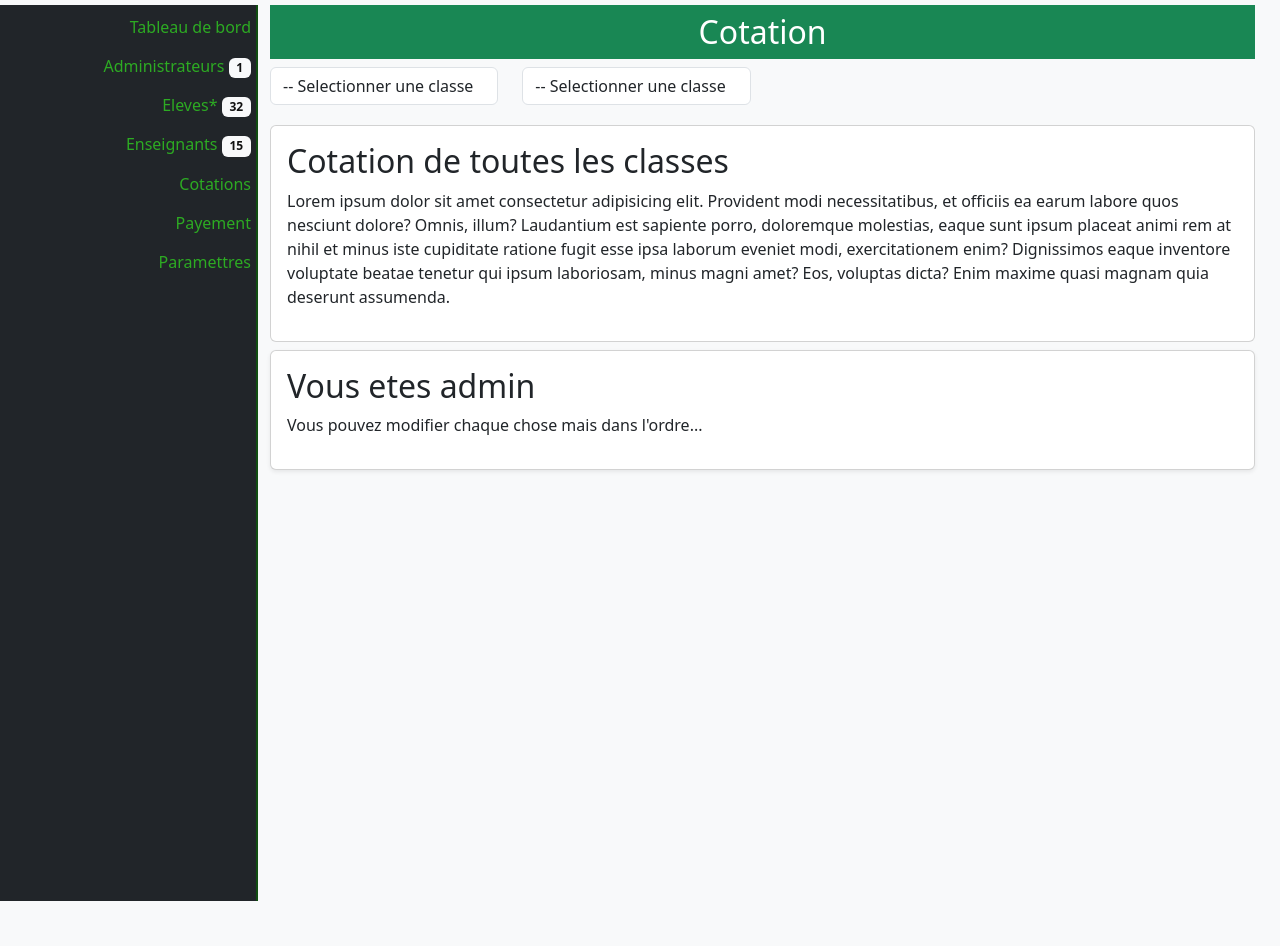
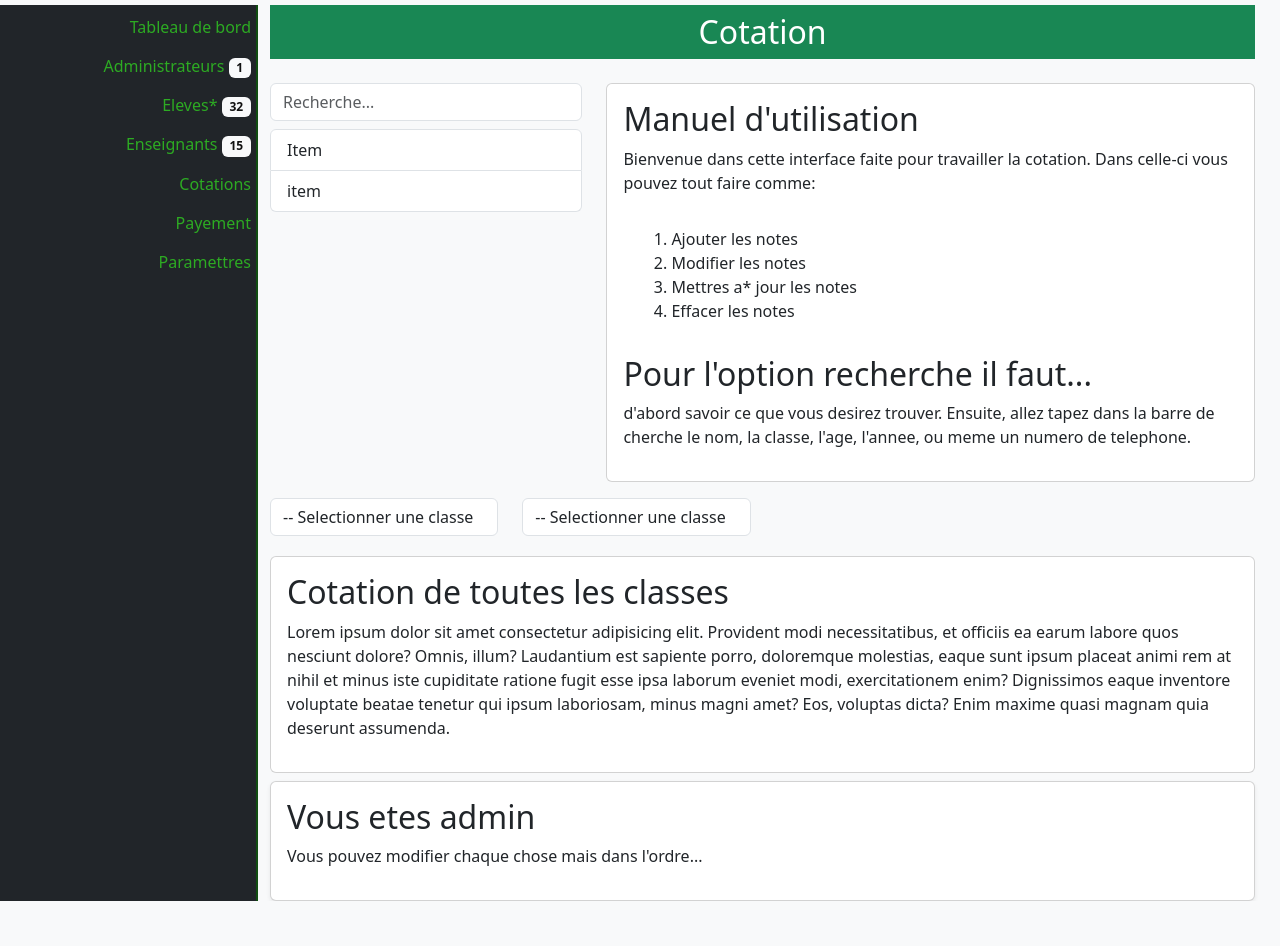
Before and after one commit to Jean-pierre14/payment, a PHP site: page /marks.php in a window 1280 px wide. Shown: the part 50-996 px from the top of the page. Run offline with PHP 8.4, Linux system fonts and the light colour scheme; a user stored in the database is signed in; data comes from the database, SQL or seed files in the repository; data that the repository does not hold is empty; some libraries are stand-ins or nearby versions.

Commit message:
UI of the marksheet

```diff
--- a/includes/mark-data.php
+++ b/includes/mark-data.php
@@ -1,6 +1,46 @@
 <div class="container-fluid">
     <h2 class="bg-success p-2 text-center text-white border-2">Cotation</h2>
     <div class="elements">
+        <div class="row py-3">
+            <div class="col-md-4">
+                <form action="" method="post">
+                    <input type="search" name="search" id="search" placeholder="Recherche..." class="form-control">
+                </form>
+
+                <div id="elements">
+                    <ul class="pt-2 list-group">
+                        <li class="list-group-item list-group-success list-group-item-action d-flex justify-content-between align-items-centers">
+                            <span>Item</span>
+                            <span class="badge badge-success">2021-2022</span>
+                        </li>
+                        <li class="list-group-item list-group-success list-group-item-action">item</li>
+                    </ul>
+                </div>
+
+            </div>
+            <div class="col-md-8">
+                <div class="card card-body">
+                    <h2>Manuel d'utilisation</h2>
+                    <p>
+                        Bienvenue dans cette interface faite pour travailler la cotation.
+                        Dans celle-ci vous pouvez tout faire comme:
+
+                    </p>
+                    <div class=" p-3 content-center">
+                        <ol>
+                            <li>Ajouter les notes</li>
+                            <li>Modifier les notes</li>
+                            <li>Mettres a* jour les notes</li>
+                            <li>Effacer les notes</li>
+                        </ol>
+                    </div>
+                    <h2>Pour l'option recherche il faut...</h2>
+                    <p>
+                        d'abord savoir ce que vous desirez trouver. Ensuite, allez tapez dans la barre de cherche le nom, la classe, l'age, l'annee, ou meme un numero de telephone.
+                    </p>
+                </div>
+            </div>
+        </div>
         <div class="row">
             <div class="col-md-3">
                 <select name="classes" id="classes" class="form-control">
```
